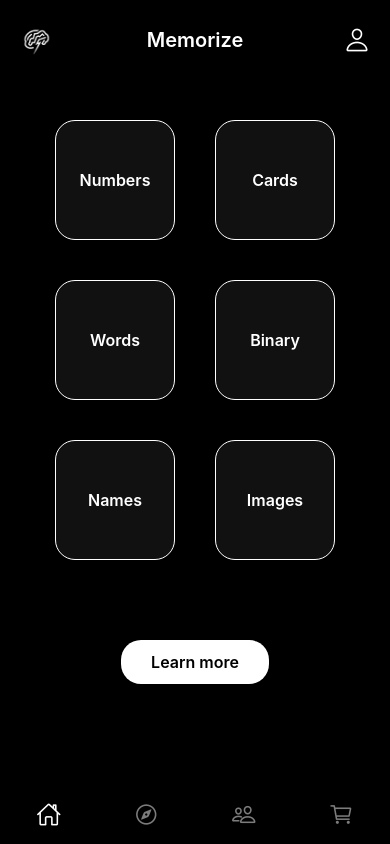
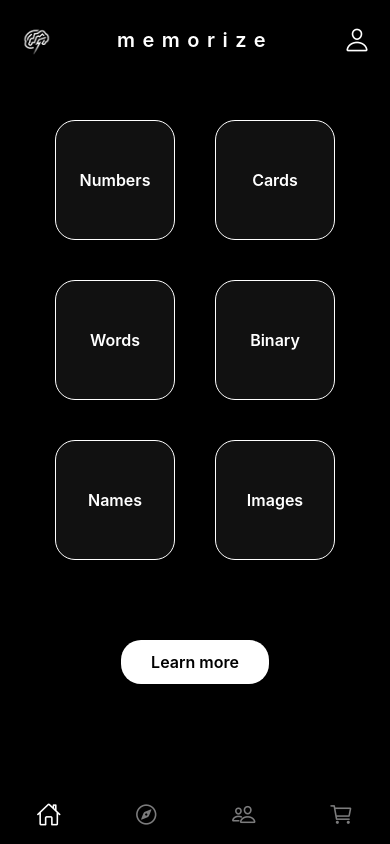
Before and after one commit to guillaumekrvr2/mvp-memo, a React Native app: screen /Home in a window 390 px wide. Built offline with nearby package versions, Linux system fonts and the light colour scheme.

Commit message:
saving work, vibrations ajoutées

```diff
--- a/components/Header.jsx
+++ b/components/Header.jsx
@@ -1,10 +1,11 @@
 import React from 'react'
-import { View, Text, TouchableOpacity, Image, StyleSheet } from 'react-native'
+import { SafeAreaView, View, Text, TouchableOpacity, Image, StyleSheet } from 'react-native'
 import { Ionicons } from '@expo/vector-icons'
 const LogoImg = require('../assets/icons/Memorize_icon.png')
 
 export default function Header({ navigation, back }) {
   return (
+    <SafeAreaView style={styles.safeArea}>
     <View style={styles.container}>
       {/* Zone de gauche : back + logo */}
       <View style={styles.leftContainer}>
@@ -20,7 +21,7 @@ export default function Header({ navigation, back }) {
       </View>
 
       {/* Titre centré */}
-      <Text style={styles.title}>Memorize</Text>
+      <Text style={styles.title}>memorize</Text>
 
       {/* Icône de profil à droite */}
       <TouchableOpacity
@@ -30,10 +31,14 @@ export default function Header({ navigation, back }) {
         <Ionicons name="person-outline" size={26} color="#fff" />
       </TouchableOpacity>
     </View>
+    </SafeAreaView>
   )
 }
 
 const styles = StyleSheet.create({
+  safeArea: {
+     backgroundColor: '#000',     // 2) on force un fond noir sous la barre système
+  },
   container: {
     height: 60,
     justifyContent: 'center',
@@ -63,6 +68,7 @@ const styles = StyleSheet.create({
     color: '#fff',
     fontSize: 20,
     fontWeight: '600',
+    letterSpacing: 7.5,
   },
   profileButton: {
     position: 'absolute',
--- a/navigation/AppNavigator.jsx
+++ b/navigation/AppNavigator.jsx
@@ -9,6 +9,7 @@ import ShopScreen from '../screens/ShopScreen'
 import { Ionicons } from '@expo/vector-icons'
 import { getFocusedRouteNameFromRoute } from '@react-navigation/native'
 import Header from '../components/Header' // ← import nécessaire
+import { Vibration } from 'react-native';
 
 const Tab = createBottomTabNavigator()
 
@@ -20,6 +21,11 @@ const commonTabBarStyle = {
 export default function AppNavigator() {
   return (
     <Tab.Navigator
+      screenListeners={{
+        tabPress: () => {
+          Vibration.vibrate(10);
+      },
+    }}
       screenOptions={({ route }) => ({
         header: ({ navigation }) => <Header navigation={navigation} />,
         tabBarActiveTintColor: '#fff',                 // icônes/textes actifs en blanc
--- a/navigation/HomeStackNavigator.jsx
+++ b/navigation/HomeStackNavigator.jsx
@@ -21,10 +21,10 @@ export default function HomeStackNavigator() {
     }} >
       <Stack.Screen name="HomeMain" component={HomeScreen} />
       <Stack.Screen name="Numbers" component={NumbersScreen} />
-      <Stack.Screen name="Decompte"   component={DecompteScreen} />
-      <Stack.Screen name="Memorisation" component={MemoScreen} />
-      <Stack.Screen name="Recall" component={RecallScreen} />
-      <Stack.Screen name="Correction" component={CorrectionScreen} />
+      <Stack.Screen name="Decompte"   component={DecompteScreen} options={{ headerShown: false }}/>
+      <Stack.Screen name="Memorisation" component={MemoScreen} options={{ headerShown: false }}/>
+      <Stack.Screen name="Recall" component={RecallScreen} options={{ headerShown: false }}/>
+      <Stack.Screen name="Correction" component={CorrectionScreen} options={{ headerShown: false }}/>
       {/* Plus tard : ajouterez ici Words, Cards, Binary, etc. */}
     </Stack.Navigator>
   )
--- a/screens/MemoScreen.jsx
+++ b/screens/MemoScreen.jsx
@@ -250,7 +250,8 @@ const styles = StyleSheet.create({
     borderRightColor: '#444'
   },
   highlightRow: {
-    borderBottomColor: '#fff'
+    borderBottomColor: '#fff',
+    borderBottomRadius: 20
   },
   cell: {
     width: 42,
```
Also changed, not shown: 1 other file (tests, documents, lock files or other folders).
